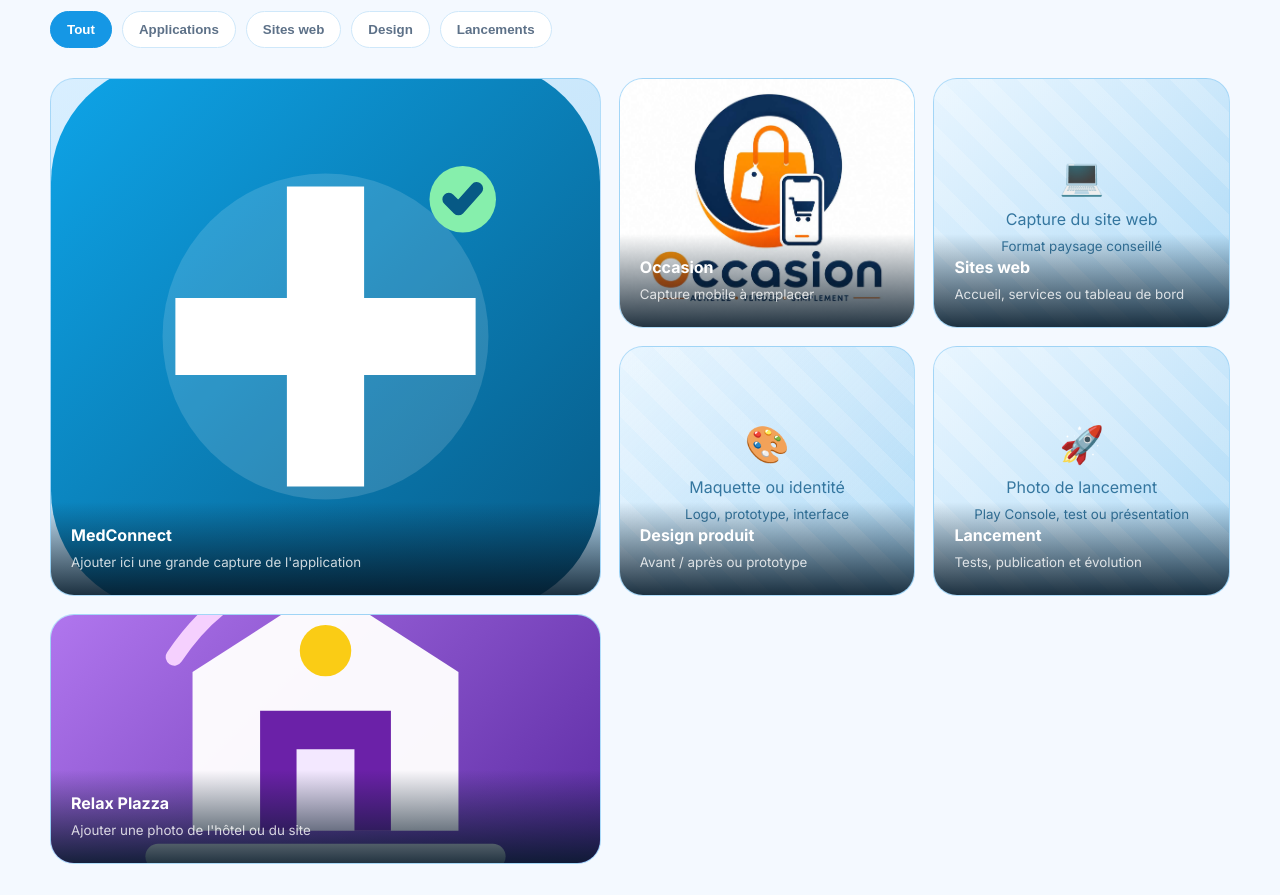
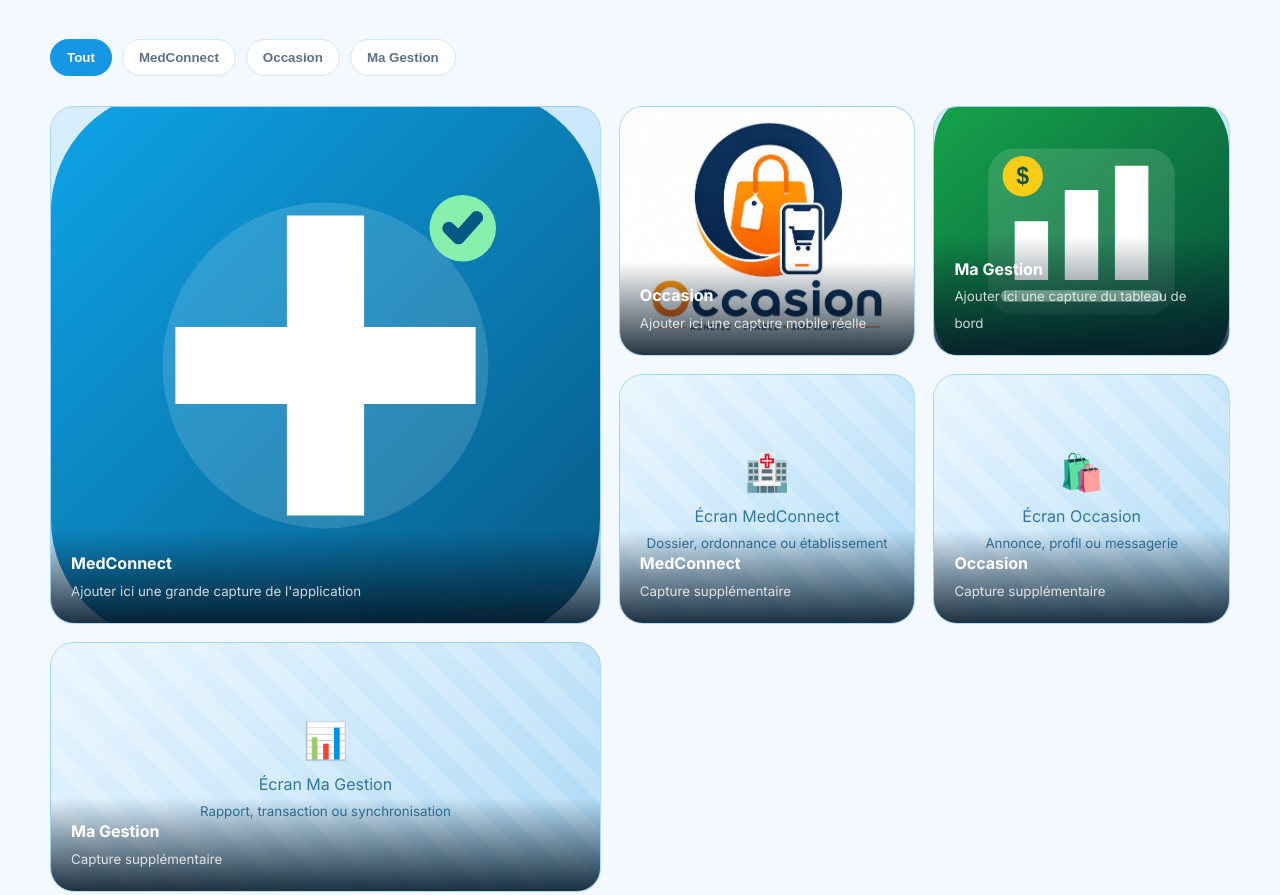
Before and after one commit to davekbg08-cloud/media-vision-site, a website: page realisations.html in a window 1280 px wide. Shown: the part 1834-2729 px from the top of the page. Drawn offline with Linux system fonts and the light colour scheme.

Commit message:
Retirer Relax Plazza des réalisations

```diff
--- a/realisations.html
+++ b/realisations.html
@@ -3,7 +3,7 @@
 <head>
   <meta charset="UTF-8"/>
   <meta name="viewport" content="width=device-width, initial-scale=1.0"/>
-  <meta name="description" content="Découvrez les réalisations Media Vision : MedConnect, Occasion, Ma Gestion, Relax Plazza, captures d'écran, maquettes et projets numériques."/>
+  <meta name="description" content="Découvrez les réalisations Media Vision : MedConnect, Occasion et Ma Gestion, avec leurs captures et présentations."/>
   <meta name="theme-color" content="#f4f9ff"/>
   <title>Réalisations — Media Vision</title>
   <link rel="preconnect" href="https://fonts.googleapis.com"/>
@@ -29,8 +29,8 @@
   <header class="page-hero">
     <div class="container">
       <span class="eyebrow">Portfolio Media Vision</span>
-      <h1>Nos projets, nos écrans<br/><span style="color:var(--primary)">et leur évolution.</span></h1>
-      <p>Cette nouvelle page complète le site existant avec une galerie dédiée. Les emplacements peuvent recevoir progressivement les vraies captures et photos de chaque réalisation.</p>
+      <h1>Trois projets réels,<br/><span style="color:var(--primary)">présentés clairement.</span></h1>
+      <p>Cette page rassemble uniquement les projets appartenant à Media Vision : MedConnect, Occasion et Ma Gestion. Les espaces photos pourront recevoir progressivement les vraies captures de chaque réalisation.</p>
     </div>
   </header>
 
@@ -50,10 +50,6 @@
             <div class="project-top"><img class="project-logo" src="assets/logos/ma-gestion.svg" alt="Icône Ma Gestion"/><span class="project-status">En développement</span></div>
             <div class="project-body"><div class="project-type">Gestion d'activité</div><h3>Ma Gestion</h3><p>Suivi Mobile Money, calcul de commissions, rapports journaliers, fonctionnement local et synchronisation cloud.</p></div>
           </article>
-          <article class="project-card" id="relax-plazza">
-            <div class="project-top"><img class="project-logo" src="assets/logos/relax-plazza.svg" alt="Icône Relax Plazza"/><span class="project-status">Site préparé</span></div>
-            <div class="project-body"><div class="project-type">Hôtel & restaurant</div><h3>Relax Plazza</h3><p>Présentation des chambres, restaurant, galerie, contact et réservation avec connexion sécurisée à Odoo prévue.</p></div>
-          </article>
         </div>
       </div>
     </section>
@@ -66,24 +62,23 @@
         </div>
         <div class="filter-bar" role="group" aria-label="Filtrer la galerie">
           <button class="filter-btn active" data-filter="all">Tout</button>
-          <button class="filter-btn" data-filter="mobile">Applications</button>
-          <button class="filter-btn" data-filter="web">Sites web</button>
-          <button class="filter-btn" data-filter="design">Design</button>
-          <button class="filter-btn" data-filter="launch">Lancements</button>
+          <button class="filter-btn" data-filter="medconnect">MedConnect</button>
+          <button class="filter-btn" data-filter="occasion">Occasion</button>
+          <button class="filter-btn" data-filter="gestion">Ma Gestion</button>
         </div>
         <div class="gallery-grid" id="galleryGrid">
-          <figure class="photo-card gallery-item" data-category="mobile" data-full="assets/logos/medconnect.svg" data-title="MedConnect — présentation principale"><img src="assets/logos/medconnect.svg" alt="Présentation MedConnect"/><figcaption class="photo-caption"><strong>MedConnect</strong><small>Ajouter ici une grande capture de l'application</small></figcaption></figure>
-          <figure class="photo-card gallery-item" data-category="mobile" data-full="assets/logos/occasion-logo.jpg" data-title="Occasion — application mobile"><img src="assets/logos/occasion-logo.jpg" alt="Présentation Occasion"/><figcaption class="photo-caption"><strong>Occasion</strong><small>Capture mobile à remplacer</small></figcaption></figure>
-          <figure class="photo-card gallery-item" data-category="web" data-title="Site web Media Vision"><div class="photo-placeholder"><div><span>💻</span>Capture du site web<br/><small>Format paysage conseillé</small></div></div><figcaption class="photo-caption"><strong>Sites web</strong><small>Accueil, services ou tableau de bord</small></figcaption></figure>
-          <figure class="photo-card gallery-item" data-category="design" data-title="Maquettes et identité visuelle"><div class="photo-placeholder"><div><span>🎨</span>Maquette ou identité<br/><small>Logo, prototype, interface</small></div></div><figcaption class="photo-caption"><strong>Design produit</strong><small>Avant / après ou prototype</small></figcaption></figure>
-          <figure class="photo-card gallery-item" data-category="launch" data-title="Tests et publication"><div class="photo-placeholder"><div><span>🚀</span>Photo de lancement<br/><small>Play Console, test ou présentation</small></div></div><figcaption class="photo-caption"><strong>Lancement</strong><small>Tests, publication et évolution</small></figcaption></figure>
-          <figure class="photo-card gallery-item" data-category="web" data-full="assets/logos/relax-plazza.svg" data-title="Relax Plazza — site hôtel et restaurant"><img src="assets/logos/relax-plazza.svg" alt="Présentation Relax Plazza"/><figcaption class="photo-caption"><strong>Relax Plazza</strong><small>Ajouter une photo de l'hôtel ou du site</small></figcaption></figure>
+          <figure class="photo-card gallery-item" data-category="medconnect" data-full="assets/logos/medconnect.svg" data-title="MedConnect — présentation principale"><img src="assets/logos/medconnect.svg" alt="Présentation MedConnect"/><figcaption class="photo-caption"><strong>MedConnect</strong><small>Ajouter ici une grande capture de l'application</small></figcaption></figure>
+          <figure class="photo-card gallery-item" data-category="occasion" data-full="assets/logos/occasion-logo.jpg" data-title="Occasion — application mobile"><img src="assets/logos/occasion-logo.jpg" alt="Présentation Occasion"/><figcaption class="photo-caption"><strong>Occasion</strong><small>Ajouter ici une capture mobile réelle</small></figcaption></figure>
+          <figure class="photo-card gallery-item" data-category="gestion" data-full="assets/logos/ma-gestion.svg" data-title="Ma Gestion — application de gestion"><img src="assets/logos/ma-gestion.svg" alt="Présentation Ma Gestion"/><figcaption class="photo-caption"><strong>Ma Gestion</strong><small>Ajouter ici une capture du tableau de bord</small></figcaption></figure>
+          <figure class="photo-card gallery-item" data-category="medconnect" data-title="Capture MedConnect"><div class="photo-placeholder"><div><span>🏥</span>Écran MedConnect<br/><small>Dossier, ordonnance ou établissement</small></div></div><figcaption class="photo-caption"><strong>MedConnect</strong><small>Capture supplémentaire</small></figcaption></figure>
+          <figure class="photo-card gallery-item" data-category="occasion" data-title="Capture Occasion"><div class="photo-placeholder"><div><span>🛍️</span>Écran Occasion<br/><small>Annonce, profil ou messagerie</small></div></div><figcaption class="photo-caption"><strong>Occasion</strong><small>Capture supplémentaire</small></figcaption></figure>
+          <figure class="photo-card gallery-item" data-category="gestion" data-title="Capture Ma Gestion"><div class="photo-placeholder"><div><span>📊</span>Écran Ma Gestion<br/><small>Rapport, transaction ou synchronisation</small></div></div><figcaption class="photo-caption"><strong>Ma Gestion</strong><small>Capture supplémentaire</small></figcaption></figure>
         </div>
       </div>
     </section>
   </main>
 
-  <div class="lightbox" id="lightbox" role="dialog" aria-modal="true" aria-label="Aperçu de la réalisation"><div class="lightbox-content"><button class="lightbox-close" id="lightboxClose" aria-label="Fermer">×</button><img id="lightboxImage" alt="Aperçu agrandi"/><div class="lightbox-caption"><strong id="lightboxTitle"></strong><p style="color:var(--muted);margin-top:5px">Cette image peut être remplacée par une capture ou une photo réelle du projet.</p></div></div></div>
+  <div class="lightbox" id="lightbox" role="dialog" aria-modal="true" aria-label="Aperçu de la réalisation"><div class="lightbox-content"><button class="lightbox-close" id="lightboxClose" aria-label="Fermer">×</button><img id="lightboxImage" alt="Aperçu agrandi"/><div class="lightbox-caption"><strong id="lightboxTitle"></strong><p style="color:var(--muted);margin-top:5px">Cette image peut être remplacée par une capture réelle du projet.</p></div></div></div>
 
   <footer><div class="container"><div class="footer-grid"><div><a class="brand" href="index.html">Media<span>Vision</span></a><p style="margin-top:14px">Applications, sites web et solutions numériques conçus depuis la RDC.</p></div><div><div class="footer-title">Découvrir</div><a href="applications.html">Applications</a><a href="realisations.html">Réalisations</a><a href="carrieres.html">Carrières</a></div><div><div class="footer-title">Informations</div><a href="about.html">À propos</a><a href="privacy-policy.html">Confidentialité</a><a href="terms.html">Conditions</a></div></div><div class="footer-bottom"><span>© 2026 Media Vision.</span><span>Likasi · Haut-Katanga · RDC</span></div></div></footer>
 
```
